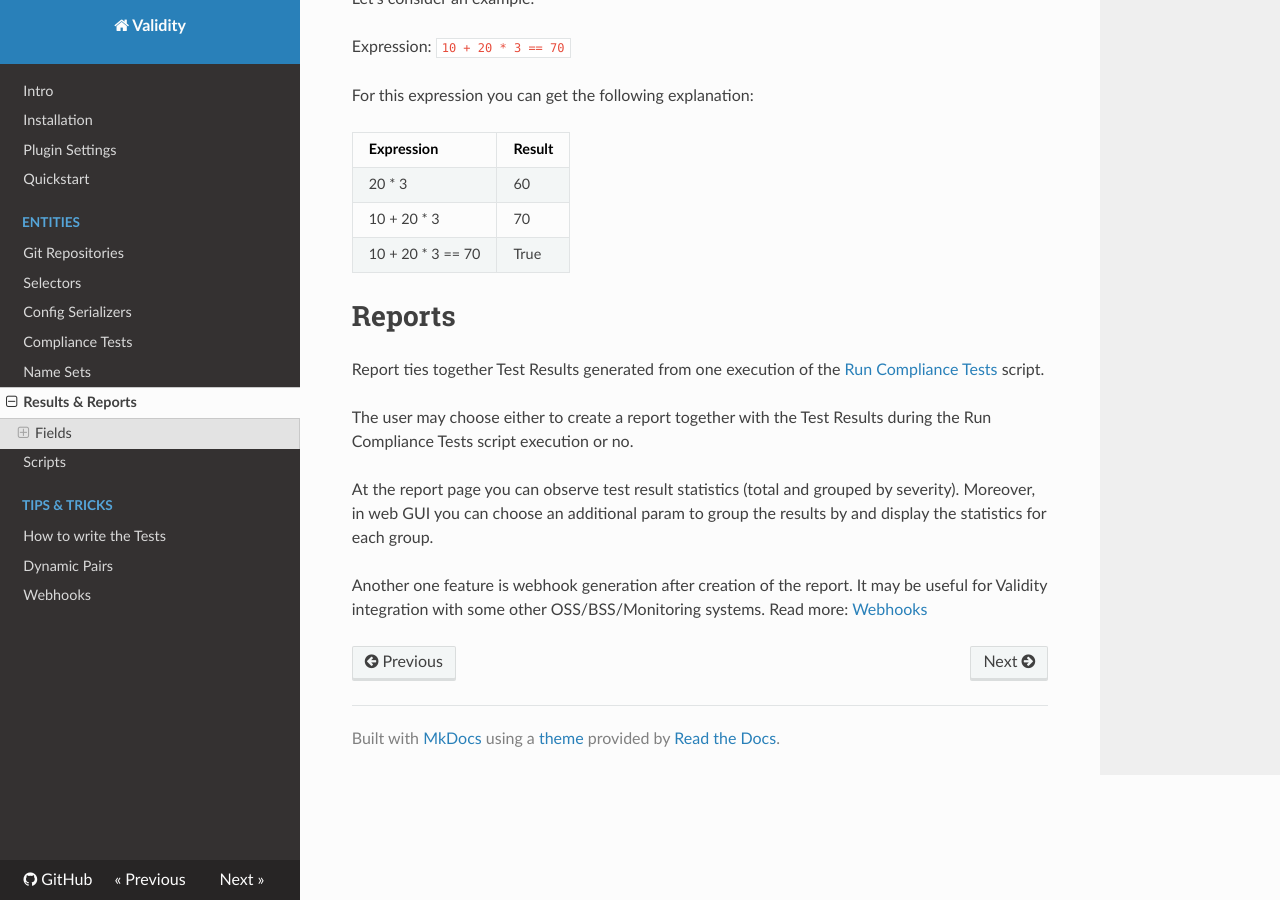
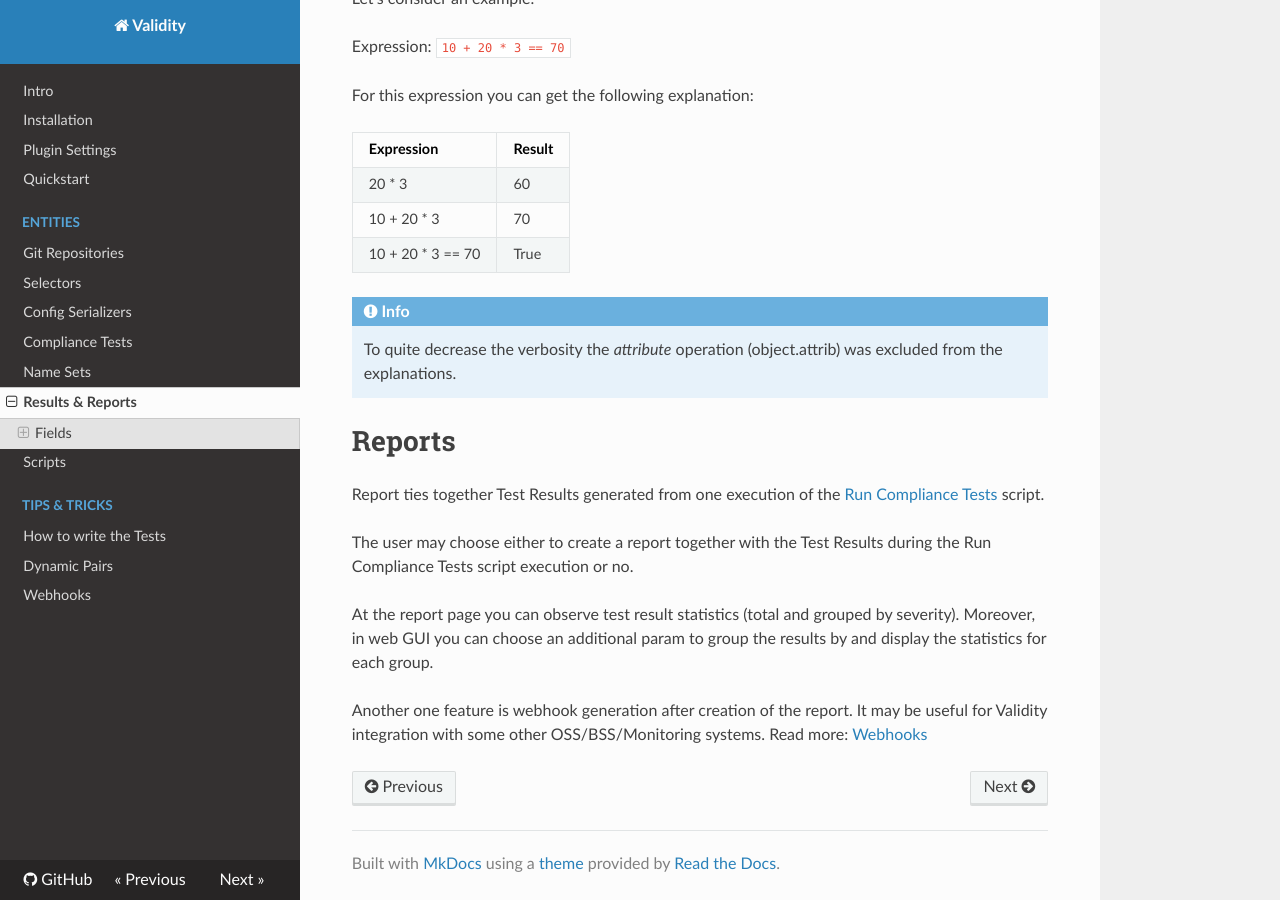
Before and after one commit to amyasnikov/validity, an MkDocs documentation site: the page built from docs/entities/results_and_reports.md, in a window 1280 px wide and 900 px high, scrolled down 1189 px. Built offline with MkDocs 1.6.1, drawn with Linux system fonts in a browser that asks for light colours; nearby versions of some CDN libraries.

```diff
--- a/docs/entities/results_and_reports.md
+++ b/docs/entities/results_and_reports.md
@@ -52,6 +52,9 @@
 | 10 + 20 * 3 == 70 | True       |
 
 
+!!! info
+    To quite decrease the verbosity the *attribute* operation (object.attrib) was excluded from the explanations.
+
 
 # Reports
 
```
Also changed, not shown: docs/tips_tricks/howto_write_tests.md (+2 -0 lines), 1 other file.
